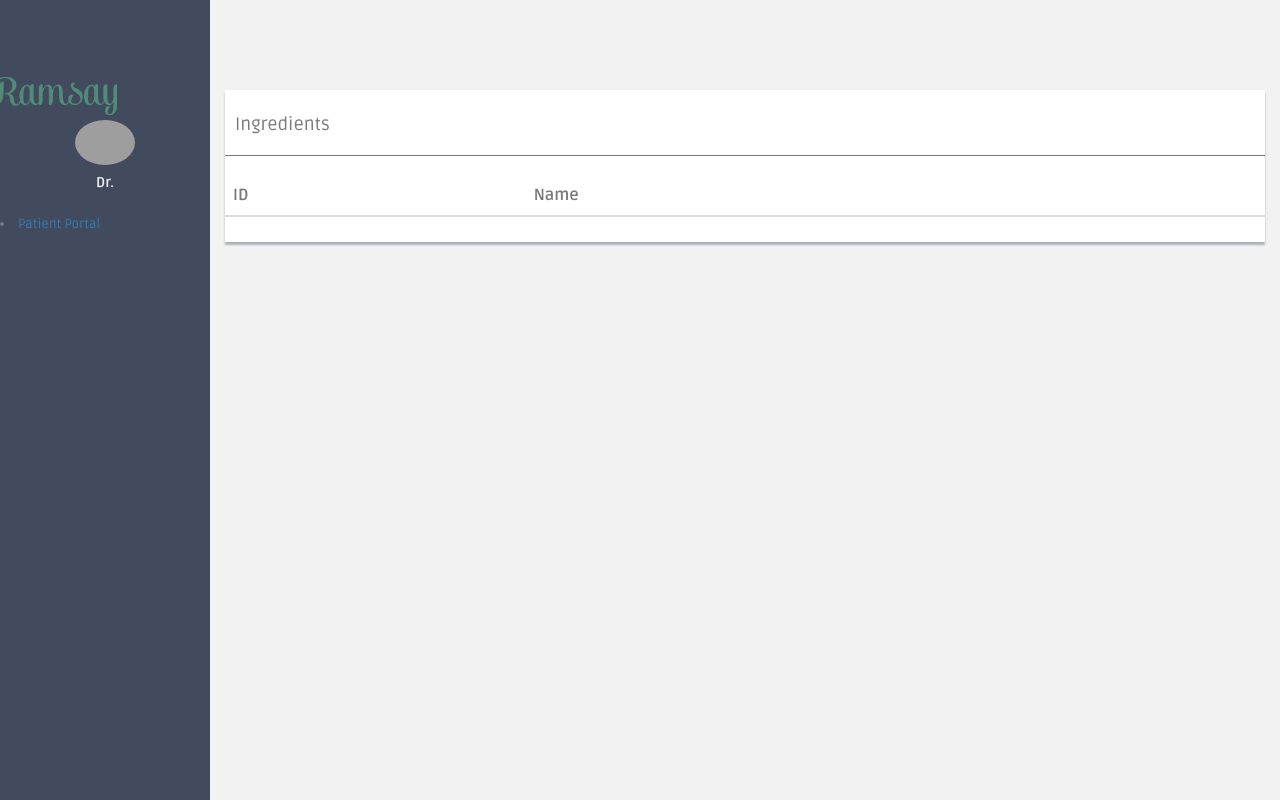
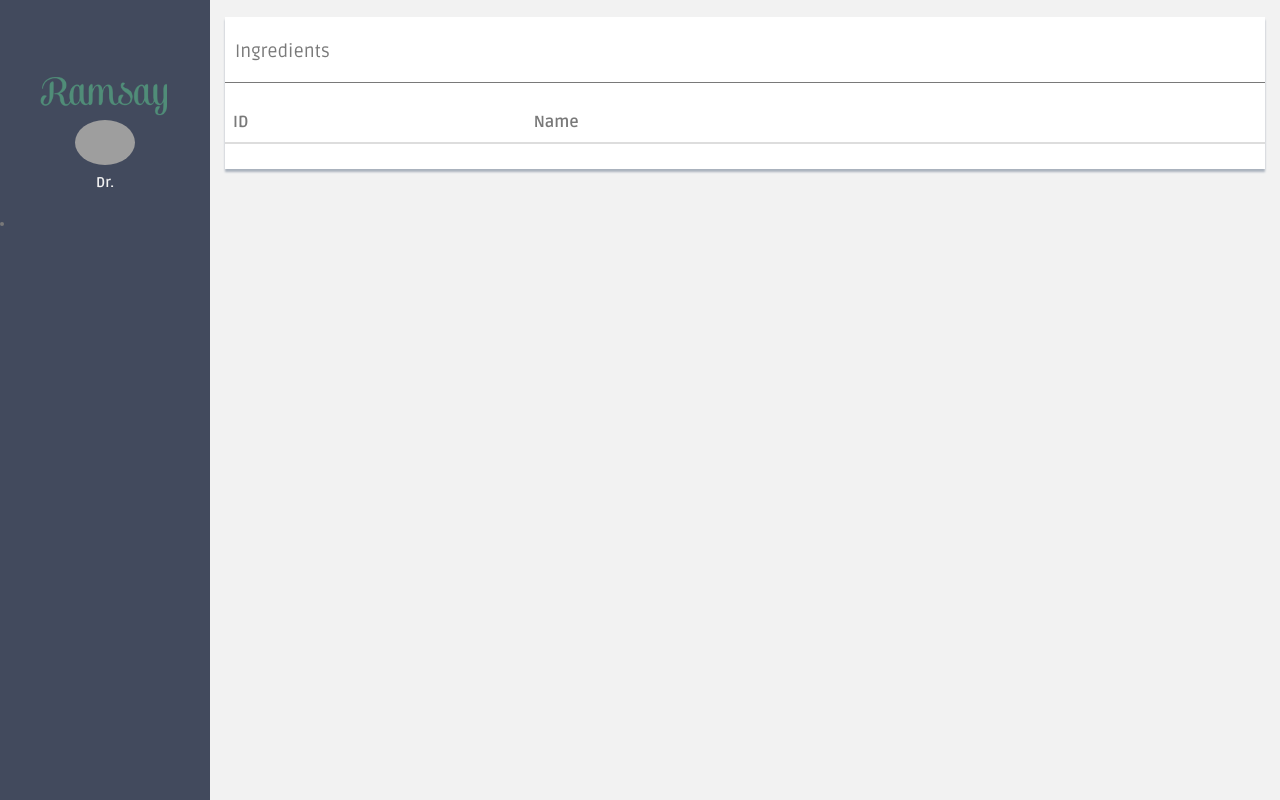
Before and after one commit to mcotse/AlexaRamsay, a Flask app: page /user/1 in a window 1280 px wide. Run offline with Flask 2, Linux system fonts and the light colour scheme; the visitor is signed in with stand-in values (Sample User, id 1); data comes from the database, SQL or seed files in the repository; data that the repository does not hold is empty; some libraries are stand-ins or nearby versions; grey boxes are pictures that could not be loaded.

Commit message:
Last min styling

```diff
--- a/static/css/style.css
+++ b/static/css/style.css
@@ -420,11 +420,11 @@
 
 .wrapper {
     display: inline-block;
-    margin-top: 90px;
+    margin-top: 17px;
     padding-left: 15px;
     padding-right: 15px;
     padding-bottom: 15px;
-    padding-top: 0px;
+    /*padding-top: 0px;*/
     width: 100%;
 }
 
--- a/templates/layout/admin_layout.html
+++ b/templates/layout/admin_layout.html
@@ -24,7 +24,7 @@
         <div id="sidebar" class="nav-collapse ">
             <div class="row centered">
                 <img src="/static/img/ramsay-logo-1.png" class="img-responsive centered"
-                     style="max-height: 50px;">
+                     style="max-height: 50px; margin-left: 21%;">
             </div>
             <div class="row text-center">
                 <img src="https://pbs.twimg.com/profile_images/780458835093762048/rPCw5QGz.jpg" class="img-circle"
@@ -36,7 +36,7 @@
             <li class="mt">
                 <a {% if request.path == '/' %}class="active"{% endif %} href="/">
                     <i class="fa fa-dashboard"></i>
-                    <span>Patient Portal</span>
+                    <!-- <span>Patient Portal</span> -->
                 </a>
             </li>
 
```
Also changed, not shown: templates/list.html (+12 -3 lines), static/img/ramsay-logo-green-trans-bg.jpg (added), static/img/ramsay-logo-white-trans-bg.jpg (added), 2 other files.
